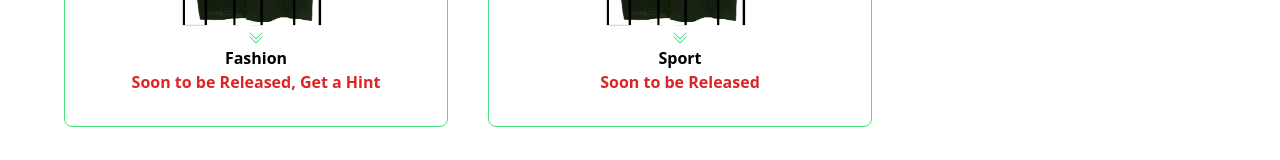
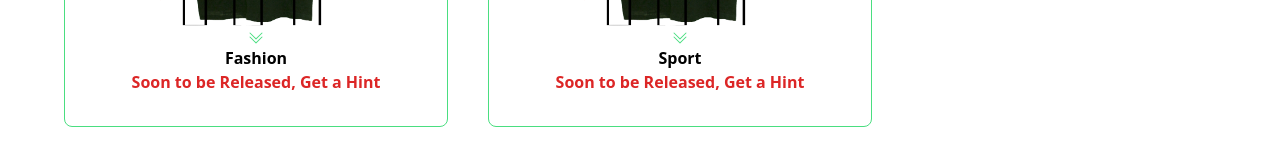
Before and after one commit to DesignMall/platform, a React (Vite) app in the folder frontend/: page /services in a window 1280 px wide. Shown: the part 497-657 px from the top of the page. Built offline with nearby package versions, Linux system fonts and the light colour scheme.

Commit message:
modification

```diff
--- a/frontend/src/pages/ServicePage.tsx
+++ b/frontend/src/pages/ServicePage.tsx
@@ -35,7 +35,7 @@ export default function Services() {
                             <img src={Clothes} className='max-w-sm max-h-max'></img>
                             <h1 className='text-green-400 animate-bounc e'><BsChevronDoubleDown /></h1>
                             <h1>Sport</h1>
-                            <h2 className=' text-red-600'>Soon to be Released</h2>
+                            <h2 className=' text-red-600'>Soon to be Released, Get a Hint</h2>
                         </div>
                         <div className=" max-w-sm rounded-lg border-green-400 flex flex-col max-h-max border p-8 font-bold items-center hover:cursor-pointer hover:scale-110 hover:bg-green-400 hover:text-white hover:duration-500">
                             <img src={logo} className='max-w-sm max-h-max'></img>
```
